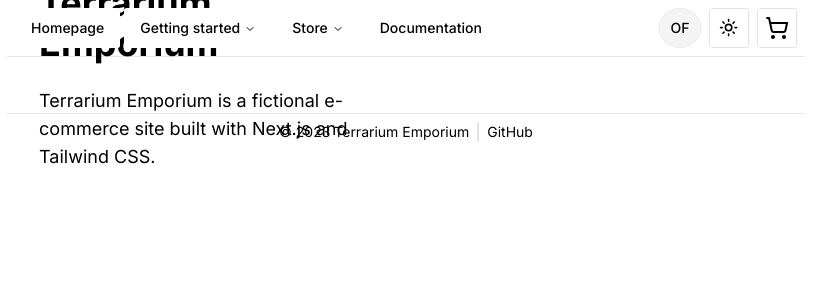
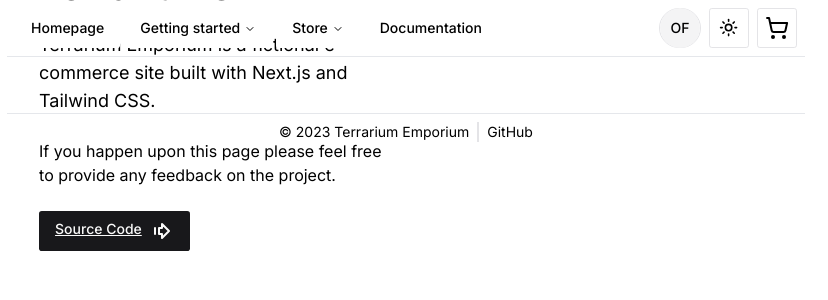
Before and after one commit to orenfackrell/nextjs-ecommerce, a Next.js app: page / in a window 1280 px wide. Shown: the top 300 px of the page, without its empty margins (234-1062 px from the left). Built offline with nearby package versions, Linux system fonts and the light colour scheme; a web font is replaced by a local one.

Commit message:
Update Hero component with new content and button

```diff
--- a/app/components/hero.tsx
+++ b/app/components/hero.tsx
@@ -1,16 +1,26 @@
 'use client';
 
 import Image from 'next/image';
+import { Button } from './ui/button';
+import { LucideArrowBigRightDash } from 'lucide-react';
 
 export function Hero() {
   return (
     <section className="flex-col flex items-center justify-between w-full my-4 md:h-1/3 md:flex-row p-2">
       <div className="flex flex-col items-start justify-center w-full h-full p-6 space-y-6">
-        <h1 className="text-4xl font-bold">Terrarium Emporium</h1>
+        <h1 className="text-4xl font-bold">Discover the Art of Terrariums</h1>
         <p className="text-lg">
           Terrarium Emporium is a fictional e-commerce site built with Next.js and Tailwind CSS.
         </p>
-        <a href="/" />
+        <p>If you happen upon this page please feel free to provide any feedback on the project.</p>
+        <Button>
+          <a
+            href="https://github.com/orenfackrell/nextjs-ecommerce"
+            className="underline flex gap-x-2"
+          >
+            Source Code <LucideArrowBigRightDash />
+          </a>
+        </Button>
       </div>
       <div className="relative w-full max-w-xl h-full aspect-video">
         <Image
```
